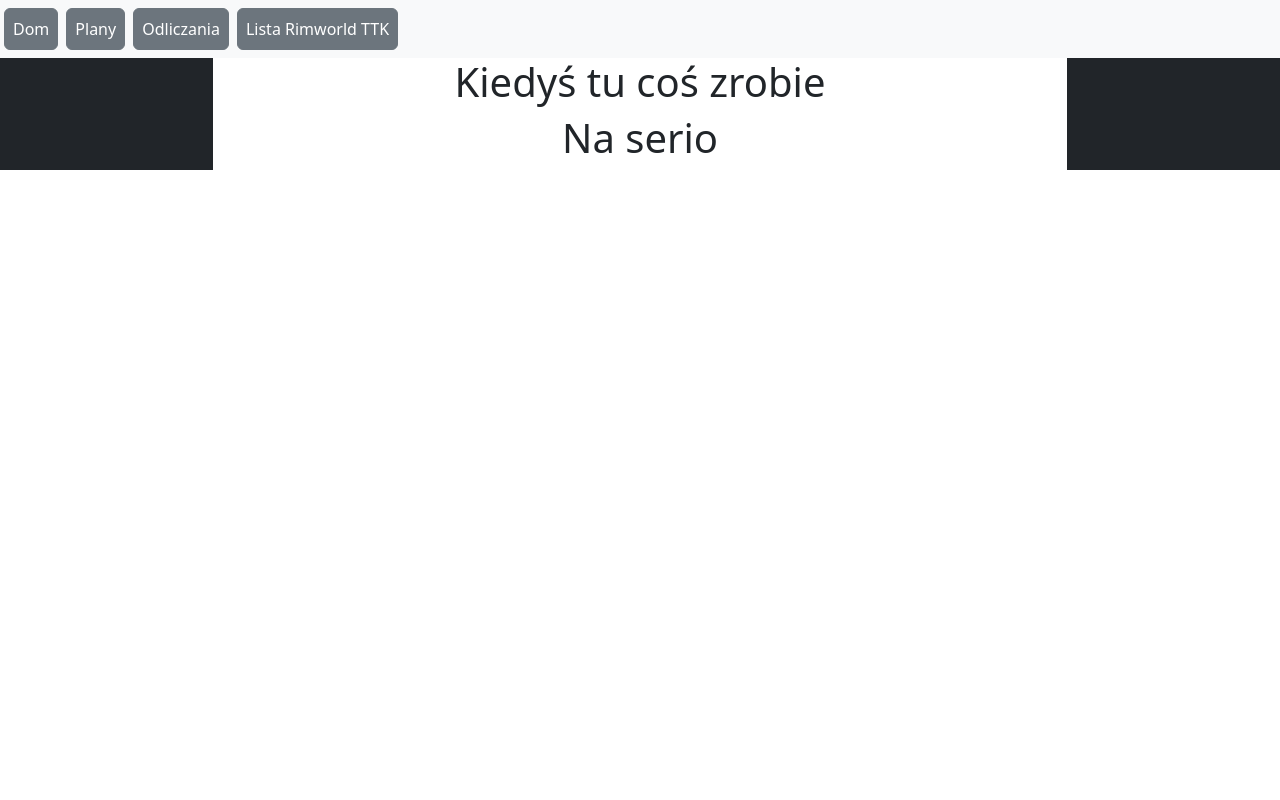
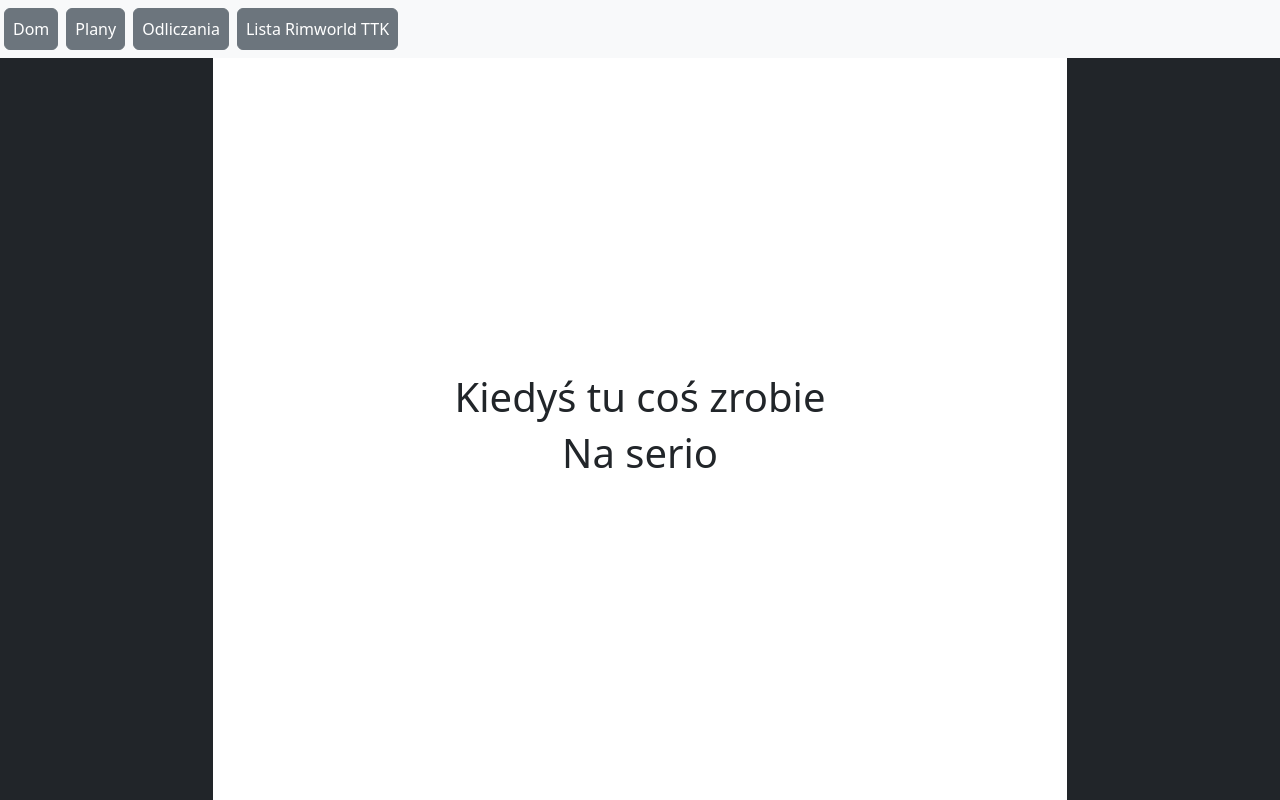
Before and after one commit to Ksyl0/KsylThingsWebButSvelte, a SvelteKit app: page / in a window 1280 px wide. Built offline with nearby package versions, Linux system fonts and the light colour scheme.

Commit message:
layout update, komponenty używają całą wysokość

```diff
--- a/src/routes/+layout.svelte
+++ b/src/routes/+layout.svelte
@@ -1,20 +1,20 @@
 <script lang="ts">
 
 </script>
-<div class="vh-100">
-    <nav class="navbar navbar-expand-lg navbar-light bg-light col sticky-top justify-content-start align-items-center">
+<div class="vh-100 container-flex d-flex vstack">
+    <nav class="navbar navbar-expand-lg navbar-light bg-light col sticky-top flex-shrink-0 justify-content-start align-items-center">
         <a class="mx-1 px-2 btn btn-secondary navbar" href="/">Dom</a>
         <a class="mx-1 px-2 btn btn-secondary navbar" href="/plans" >Plany</a>
         <a class="mx-1 px-2 btn btn-secondary navbar" href='/countdowns' data-sveltekit-preload-data>Odliczania</a>
         <a class="mx-1 px-2 btn btn-secondary navbar" href="https://lista.ksylthings.dev">Lista Rimworld TTK</a>
     </nav>
 
-    <div class="container-flex flex-grow-1">
-        <div class="row g-0 justify-content-center">
+    <div class="h-100">
+        <div class="row h-100 g-0 justify-content-center">
             <div class="col-lg-2 col-0 bg-dark">
 
             </div>
-            <div class="col-lg-8 col-12 vstack d-flex align-items-center justify-content-center">
+            <div class="col-lg-8 col-12 vstack d-flex align-items-center justify-content-center h-100">
                 <slot></slot>
             </div>
             <div class="col-lg-2 col-0 bg-dark">
```
